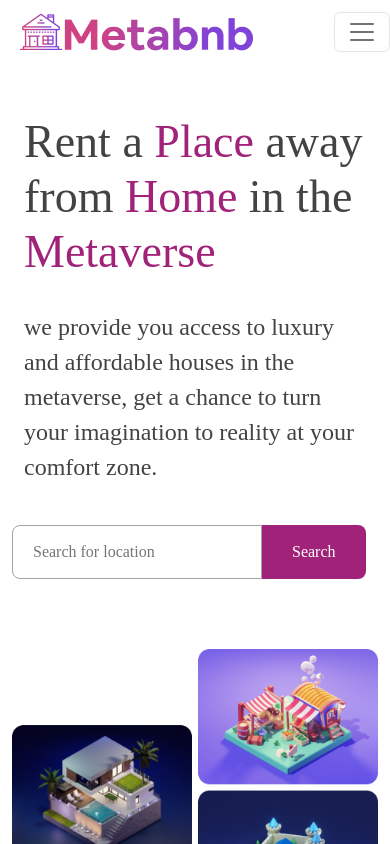
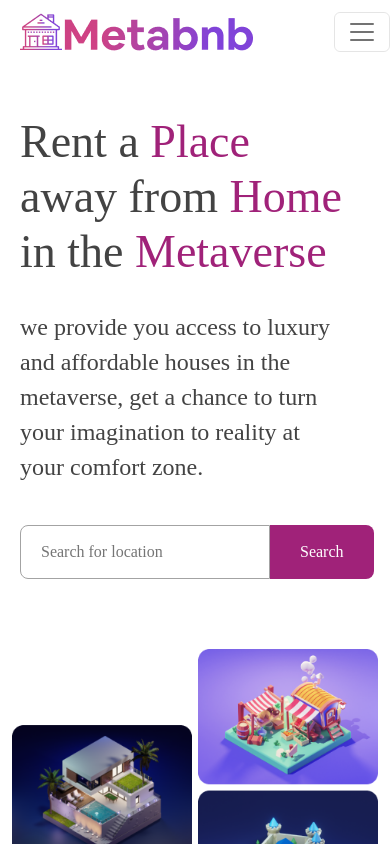
Before and after one commit to Emmaxfans/meta-bnb, a React (Create React App) app: page / in a window 390 px wide. Shown: the top 844 px of the page. Built offline with nearby package versions, Linux system fonts and the light colour scheme.

Commit message:
feat: making changes to the font size on the home page

```diff
--- a/src/pages/Body.js
+++ b/src/pages/Body.js
@@ -8,8 +8,8 @@ const Body =() =>{
 
 <div className='row conx-1'>
 
-    <div className="col-lg-7 md-6 sm-6">
-     <div className="container home-heading">
+    <div className="col-lg-7 md-6 sm-6 homex">
+     <div className="home-heading">
        <h1 className="home-heading-h1">Rent a <span className="heading-text">Place</span> away from <span className="heading-text">Home</span> in the{" "}
          <span className="heading-text">Metaverse</span>
        </h1>
--- a/src/pages/Home.css
+++ b/src/pages/Home.css
@@ -67,6 +67,17 @@
   flex-direction: row;
   /* align-items: center; */
   justify-content: space-evenly;
+}
+
+
+.homex{
+  padding-left: 50px;
+  width: 700px;
+}
+
+.homex p{
+  width: 550px;
+  float: left;
 }
 
 .home-heading {
@@ -315,4 +326,14 @@ padding: 13px 44px;
     margin-bottom: 70px;
   }
 
+  .homex{
+    padding-left: 20px;
+    width: 500px;
+  }
+
+  .homex p{
+    width: 320px;
+    float: none;
+  }
+
 }
```
